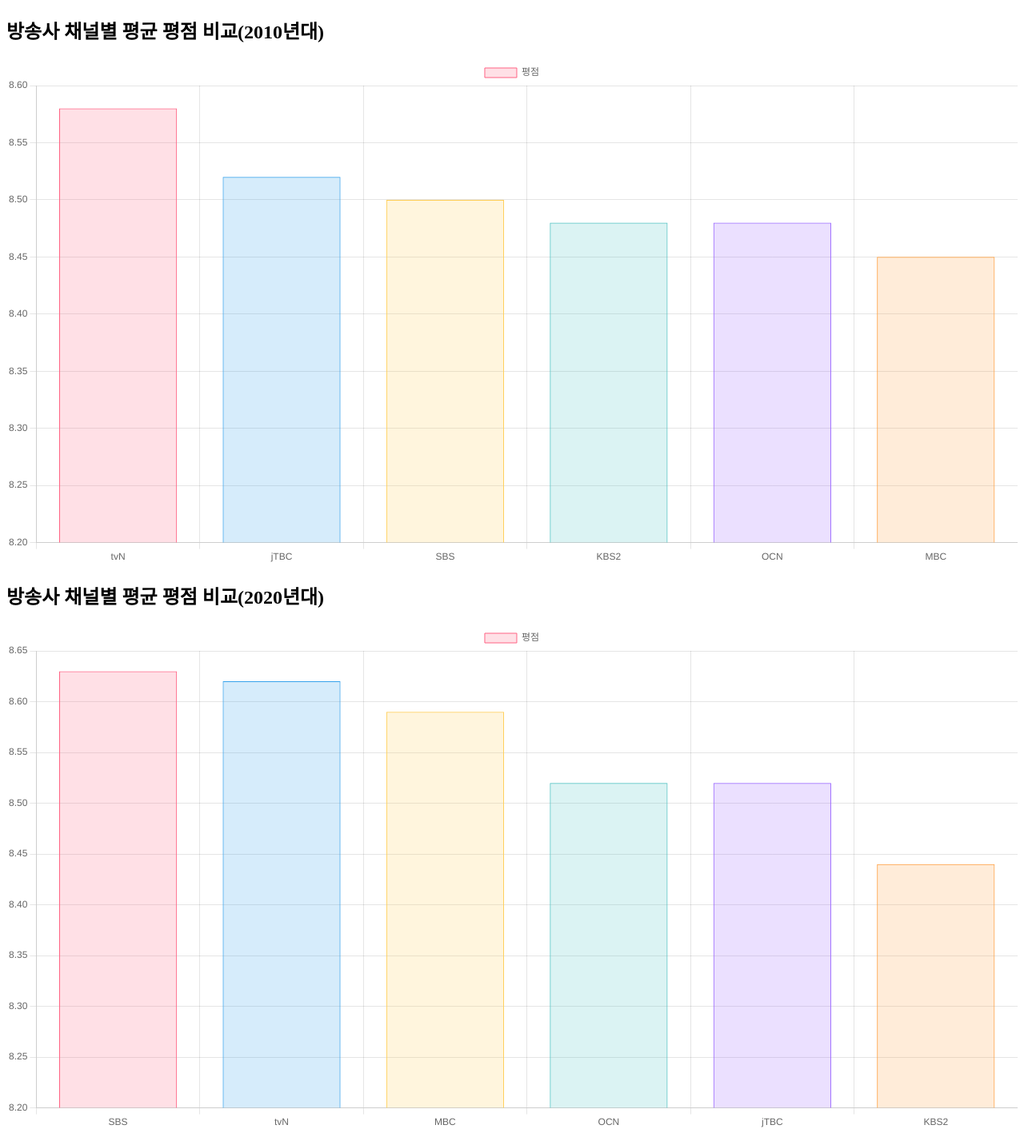
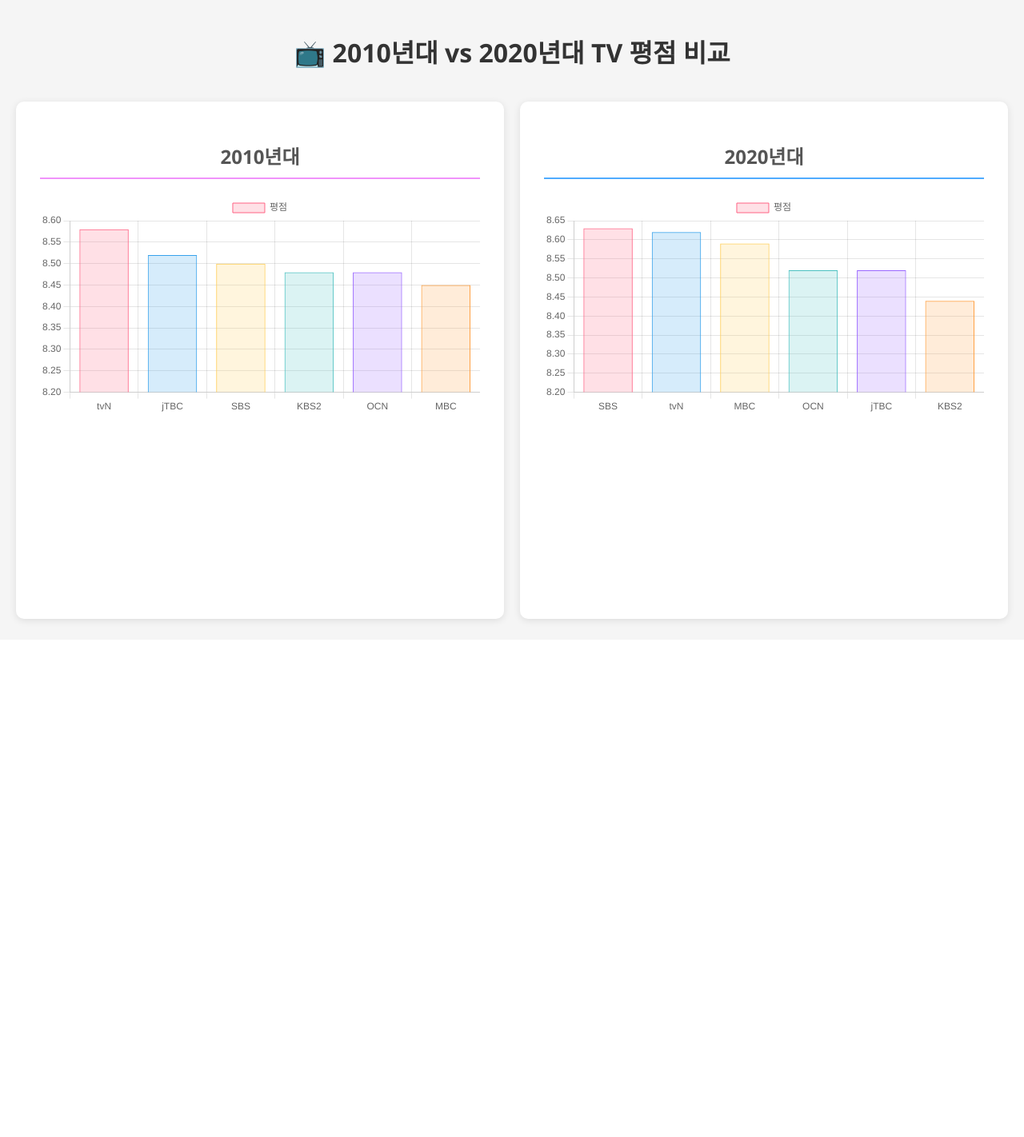
Before and after one commit to 2025-DongA-1/kdrama-project, a Flask app: page /brodchart in a window 1280 px wide. Shown: the whole page at 80% size. After the commit the page ends 782 px from the top, so only its background shows below. Run offline with Flask 3, Linux system fonts and the light colour scheme.

Commit message:
평점 추가

```diff
--- a/newflask/app.py
+++ b/newflask/app.py
@@ -193,6 +193,10 @@
     """ott 드라마 평점 비교 페이지"""
     return render_template('ottchart.html')
 
+@app.route('/brodcharttotal')
+def brodcharttotal():
+    """전체 드라마 평점 비교 페이지"""
+    return render_template('brodchart_total.html')
 
 # ============================================
 # API 엔드포인트 - TV 채널별 드라마 수
--- a/newflask/static/ottchart_total.js
+++ b/newflask/static/ottchart_total.js
@@ -1,7 +1,7 @@
 fetch('static/chart_data_ott.json')
     .then(response => response.json())
     .then(data => {
-        const ctx = document.getElementById('myBarChart').getContext('2d');
+        const ctx = document.getElementById('myBarChart2').getContext('2d');
         new Chart(ctx, {
             type: 'bar',
             data: {
--- a/newflask/templates/brodchart.html
+++ b/newflask/templates/brodchart.html
@@ -5,13 +5,76 @@
     <title>방송사 채널별 평균 평점 비교</title>
     <!-- Chart.js CDN -->
     <script src="https://cdn.jsdelivr.net/npm/chart.js"></script>
+    <style>
+        body {
+            font-family: 'Segoe UI', Tahoma, Geneva, Verdana, sans-serif;
+            max-width: 1400px;
+            margin: 0 auto;
+            padding: 20px;
+            background-color: #f5f5f5;
+        }
+        h1 {
+            text-align: center;
+            color: #333;
+            margin-bottom: 40px;
+        }
+        .charts-row {
+            display: flex;
+            gap: 20px;
+            flex-wrap: wrap;
+        }
+        .chart-container {
+            flex: 1;
+            min-width: 500px;
+            background: white;
+            padding: 30px;
+            border-radius: 10px;
+            box-shadow: 0 2px 10px rgba(0,0,0,0.1);
+        }
+        .chart-wrapper {
+            position: relative;
+            height: 500px;
+        }
+        h2 {
+            color: #555;
+            margin-bottom: 20px;
+            text-align: center;
+            border-bottom: 2px solid #4CAF50;
+            padding-bottom: 10px;
+        }
+        .chart-container:first-child h2 {
+            border-bottom-color: #f093fb;
+        }
+        .chart-container:last-child h2 {
+            border-bottom-color: #4facfe;
+        }
+    </style>
 </head>
 <body>
-    <h2>방송사 채널별 평균 평점 비교(2010년대)</h2>
+
+    <h1>📺 2010년대 vs 2020년대 TV 평점 비교</h1>
+
+    <div class="charts-row">
+        <div class="chart-container">
+            <h2>2010년대</h2>
+            <div class="chart-wrapper">
+                <canvas id="myBarChart2010"></canvas>
+            </div>
+        </div>
+
+        <div class="chart-container">
+            <h2>2020년대</h2>
+            <div class="chart-wrapper">
+                <canvas id="myBarChart2020"></canvas>
+            </div>
+        </div>
+    </div>
+
+    <!-- <h2>방송사 채널별 평균 평점 비교(2010년대)</h2>
     <canvas id="myBarChart2010" width="400" height="200"></canvas>
 
     <h2>방송사 채널별 평균 평점 비교(2020년대)</h2>
-    <canvas id="myBarChart2020" width="400" height="200"></canvas>
+    <canvas id="myBarChart2020" width="400" height="200"></canvas> -->
 
     <!-- 외부 JS 파일 불러오기 -->
     <script src="../static/brodchart2010.js"></script>
--- a/newflask/templates/index.html
+++ b/newflask/templates/index.html
@@ -24,6 +24,8 @@
             color: white;
             padding: 20px;
             box-shadow: 2px 0 10px rgba(0,0,0,0.1);
+            overflow-y: auto;
+            overflow-x: hidden;
         }
 
         .sidebar h1 {
@@ -132,6 +134,7 @@
             <button class="menu-btn" onclick="loadPage('/all')">전체 플랫폼</button>
             <button class="menu-btn" onclick="loadPage('/alldate')">전체 방영 요일</button>
             <button class="menu-btn" onclick="loadPage('/project3')">전체 한화당 시간 분석</button>
+            <button class="menu-btn" onclick="loadPage('/brodcharttotal')">전체 평점 분석</button>
         </div>
     </div>
 
```
Also changed, not shown: newflask/templates/brodchart_total.html (+67 -2 lines), newflask/templates/ottchart.html (+65 -2 lines).
